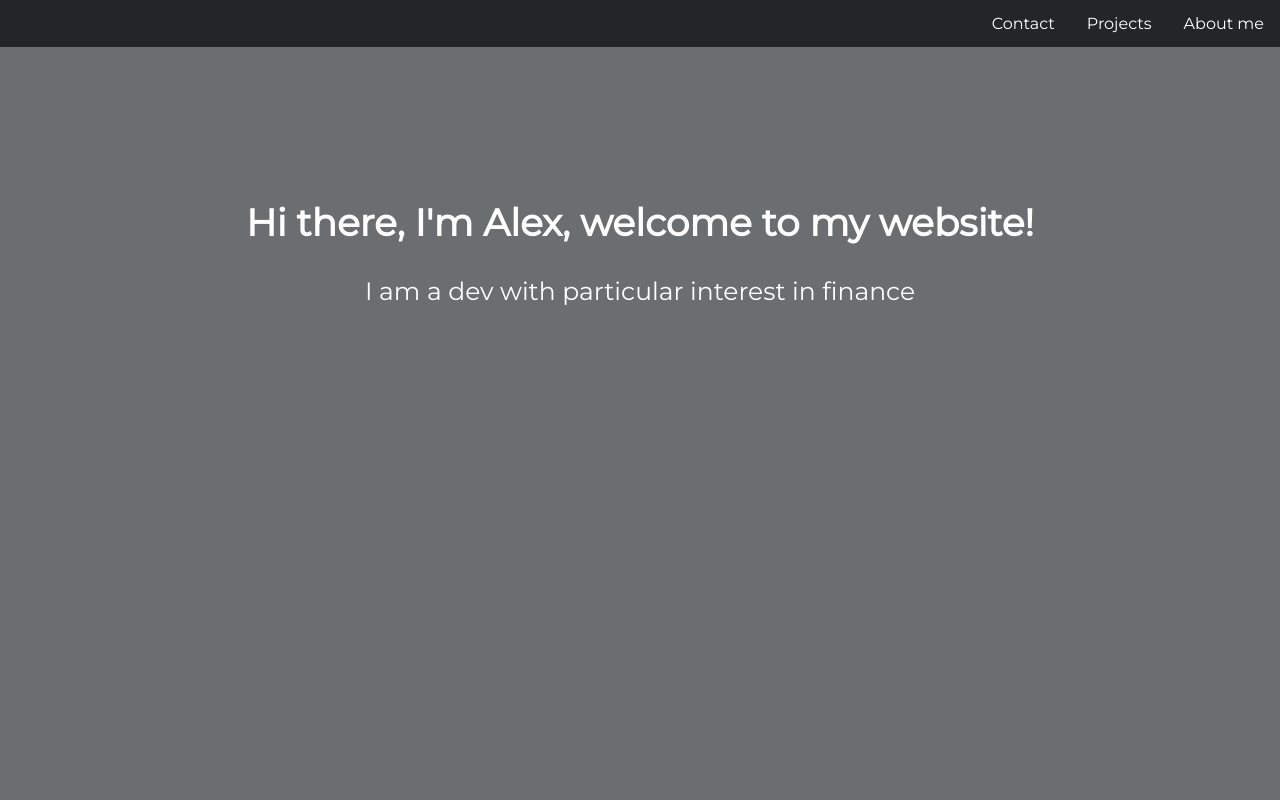
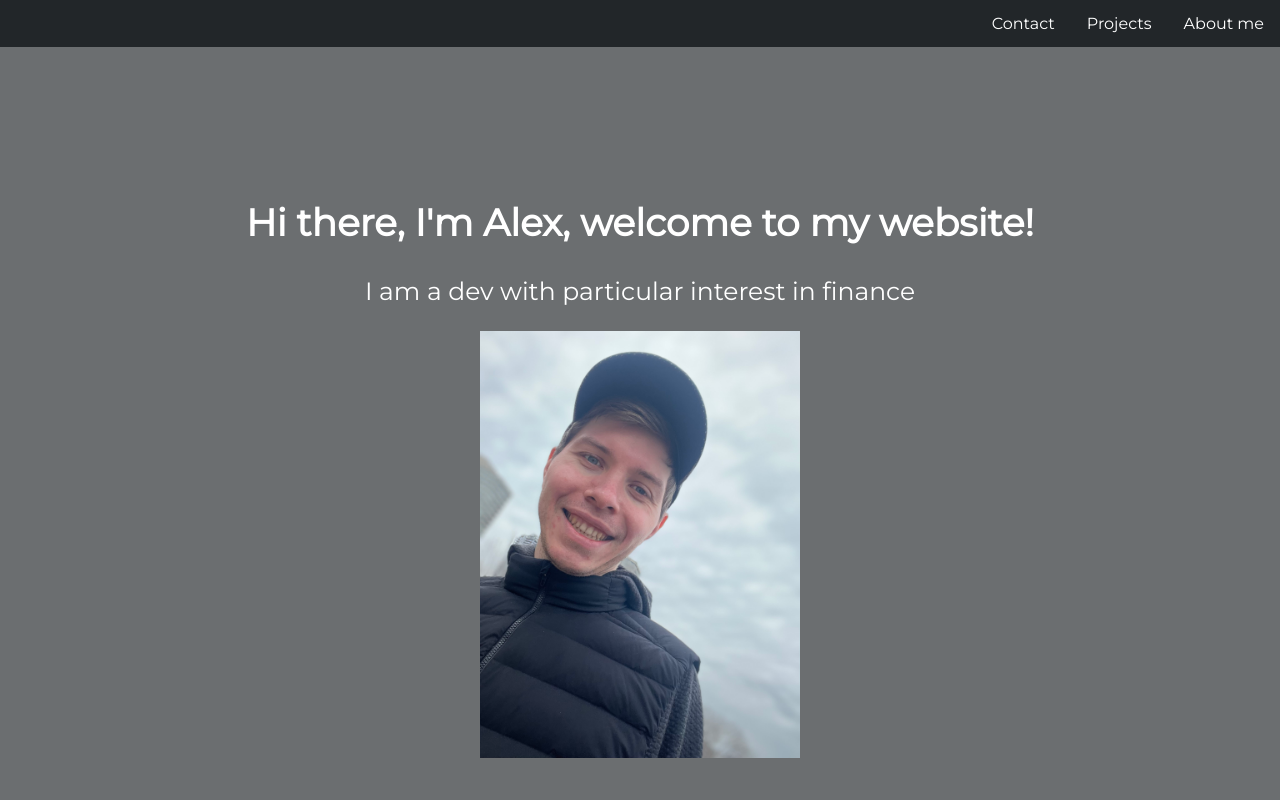
Before and after one commit to Alex-March/personal-website, a plain HTML site: page index.html in a window 1280 px wide. Shown: the top 800 px of the page. Drawn offline with Linux system fonts and the light colour scheme.

Commit message:
added photo

```diff
--- a/css/style.css
+++ b/css/style.css
@@ -15,6 +15,8 @@ body {
   text-decoration: none;
 
 }
+
+
 
 
 #navbar {
@@ -59,11 +61,16 @@ body {
 
 
 #welcome-section {
-  height:100vh;
+  height:80vh;
   text-align: center;
   margin: 200px;
   font-size: 25px;
 
+}
+
+#welcome-section > img {
+  width: 320px;
+  height: auto
 }
 
 #projects {
--- a/index.html
+++ b/index.html
@@ -28,6 +28,10 @@
           Hi there, I'm Alex, welcome to my website!
         </h1>
         <p>I am a dev with particular interest in finance</p>
+        <img
+          src="./img/profile_photo_1.jpeg"
+          alt="project"
+        />
       </section>
 
 
```
